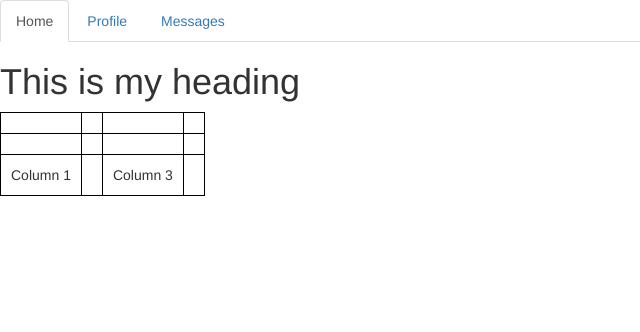
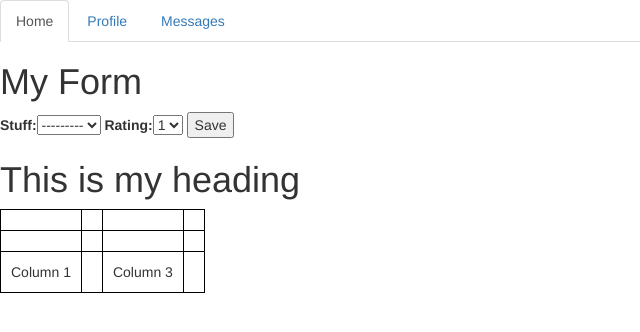
Before and after one commit to amites/davinci_class_2016, a Django app: template hello_world/templates/base.html in a window 1280 px wide. Shown: the top 332 px of the page, without its empty margins (0-640 px from the left). Run offline with Django 3.2, Linux system fonts and the light colour scheme; the template is opened without the code that fills it: values that come from a table or form of the project are taken from there, others are empty; some libraries are stand-ins or nearby versions.

Commit message:
update to add a form to hello_world

```diff
--- /dev/null
+++ b/hello_world/forms.py
@@ -0,0 +1,9 @@
+from django import forms
+
+from hello_world.models import Rating
+
+
+class RatingForm(forms.ModelForm):
+    class Meta:
+        model = Rating
+        fields = ['stuff', 'rating', ]
--- a/hello_world/templates/base.html
+++ b/hello_world/templates/base.html
@@ -26,6 +26,13 @@
   <li role="presentation"><a href="#">Profile</a></li>
   <li role="presentation"><a href="#">Messages</a></li>
 </ul>
+
+<h1>My Form</h1>
+<form method="post">
+    {{ form }}
+    <input type="submit" value="Save">
+    {% csrf_token %}
+</form>
 
 <h1>This is my heading</h1>
 <table>
```
Also changed, not shown: hello_world/views.py (+8 -0 lines).
